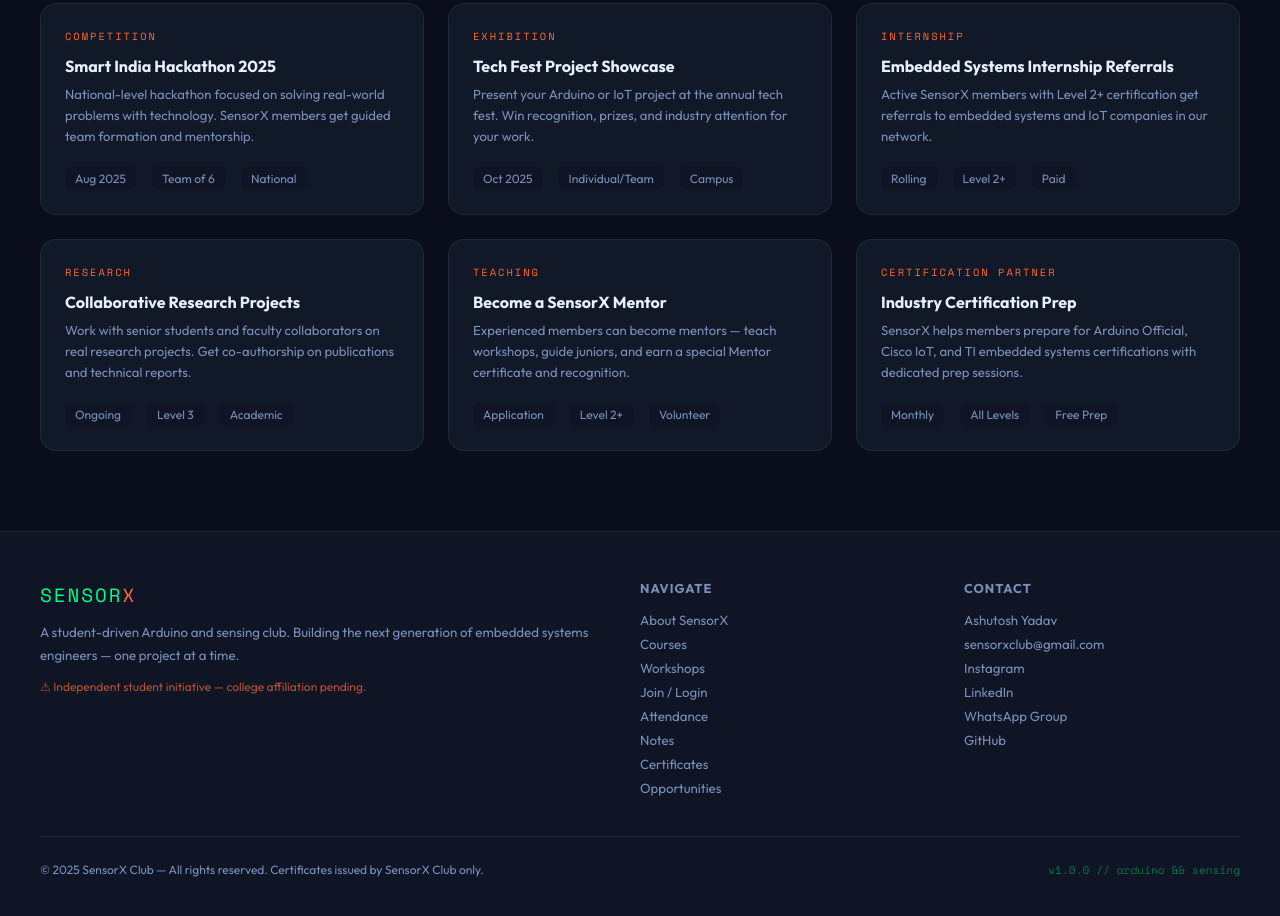
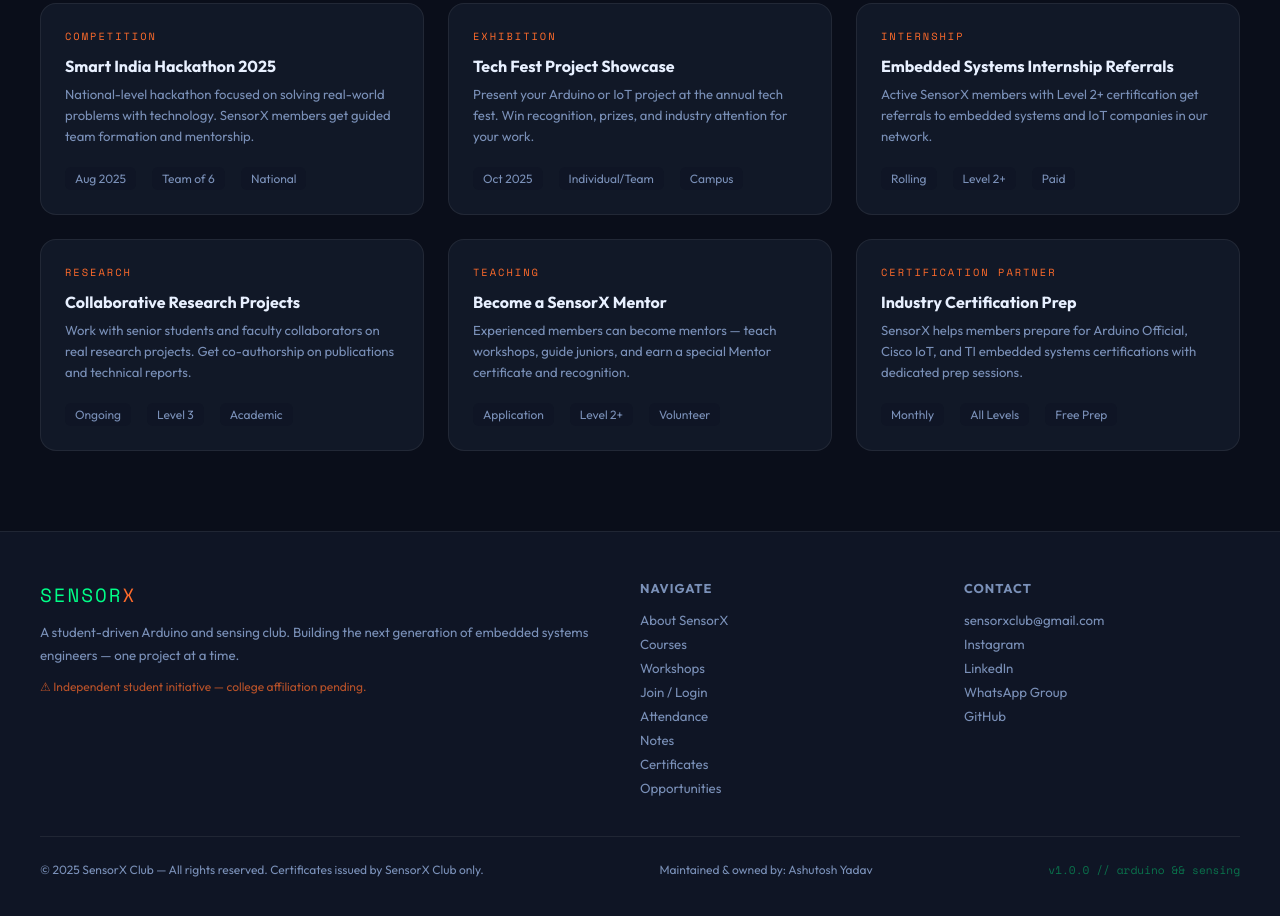
Before and after one commit to octoqbit/sensorx, a plain HTML site: page index.html in a window 1280 px wide. Shown: the part 7067-7983 px from the top of the page. Drawn offline with nearby package versions, Linux system fonts and the light colour scheme.

Commit message:
few thing

```diff
--- a/index.html
+++ b/index.html
@@ -713,7 +713,6 @@ footer{background:var(--bg2);border-top:1px solid var(--border2);padding:3rem 2r
       </div>
       <div class="footer-col">
         <h4>Contact</h4>
-        <a href="ownership">Ashutosh Yadav</a>
         <a href="mailto:sensorxclub@gmail.com">sensorxclub@gmail.com</a>
         <a href="#">Instagram</a>
         <a href="#">LinkedIn</a>
@@ -723,6 +722,7 @@ footer{background:var(--bg2);border-top:1px solid var(--border2);padding:3rem 2r
     </div>
     <div class="footer-bottom">
       <p class="footer-notice">© 2025 SensorX Club — All rights reserved. Certificates issued by SensorX Club only.</p>
+      <p class="footer-notice">Maintained & owned by: Ashutosh Yadav</p>
       <span class="footer-mono">v1.0.0 // arduino && sensing</span>
     </div>
   </div>
```
